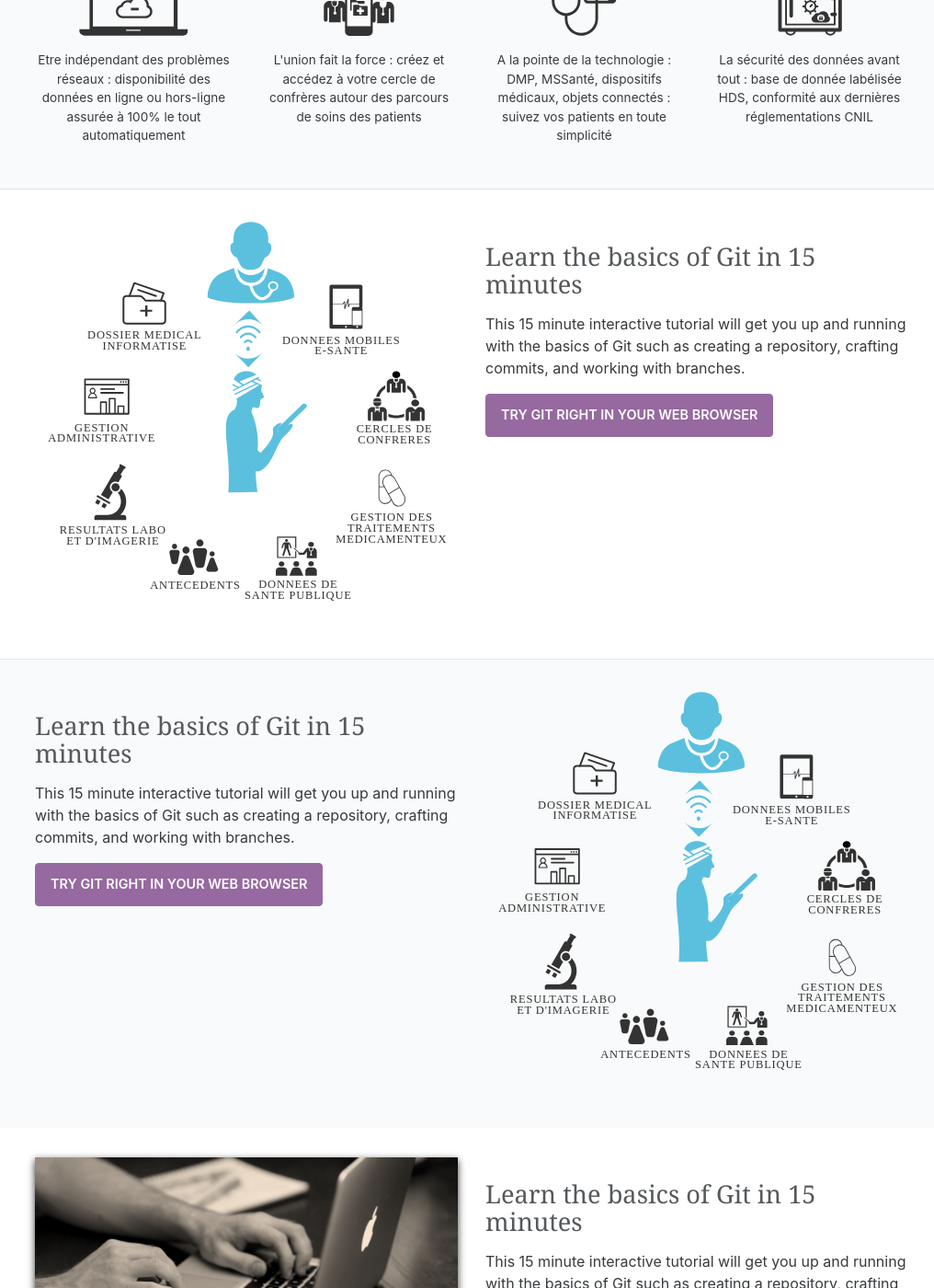
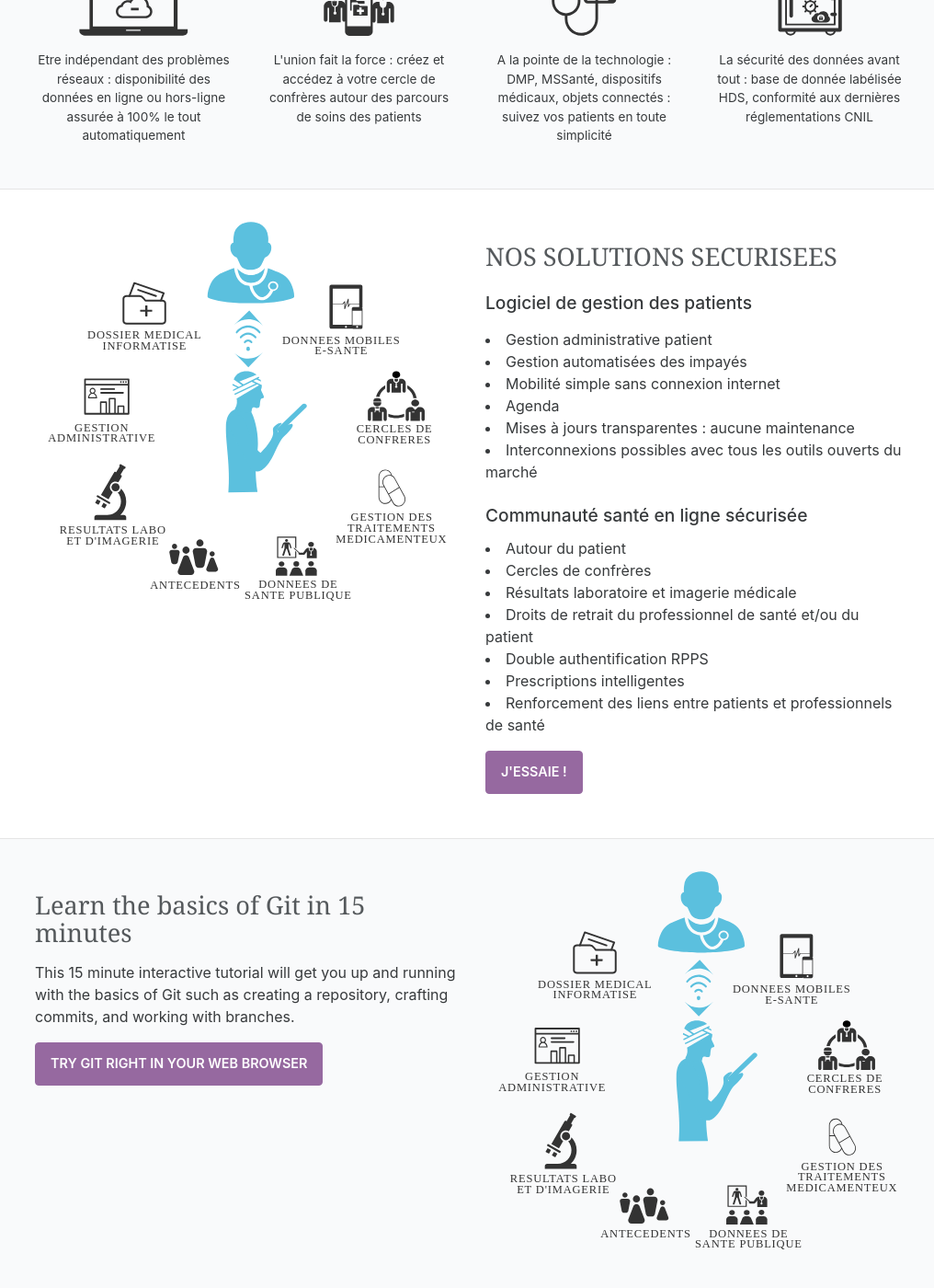
Before and after one commit to medusal/medusal.github.io, a Jekyll site: the page built from _pages/home.html, in a window 1280 px wide and 1400 px high, scrolled down 935 px. Shown: the whole window at 92% size, without its empty margins (127-1143 px from the left). Built offline with Jekyll 4.4.1, drawn with Linux system fonts in a browser that asks for light colours.

Commit message:
Update from Forestry.io - _pages/home.html

```diff
--- a/_pages/home.html
+++ b/_pages/home.html
@@ -60,11 +60,31 @@ permalink: "/"
           <img src="{{ site.baseurl }}/css/img/home/central-medusal-fr-transp.svg" class="w-100">
         </div>
         <div class="col-xs-12 col-md-6">
-          <h2>Learn the basics of Git in 15 minutes</h2>
-          <p>This 15 minute interactive tutorial will get you up and running with the basics of Git such as creating a repository, crafting commits, and working with branches.</p>
+          <h2>NOS SOLUTIONS SECURISEES</h2>
+            <h3>
+                Logiciel de gestion des patients
+            </h3>
+          <p>
+<li>Gestion administrative patient</li>
+<li>Gestion automatisées des impayés</li>
+<li>Mobilité simple sans connexion internet</li>
+<li>Agenda</li>
+<li>Mises à jours transparentes : aucune maintenance</li>
+<li>Interconnexions possibles avec tous les outils ouverts du marché</li>
+
+<h3>
+    Communauté santé en ligne sécurisée
+            </h3>
+<li>Autour du patient</li>
+<li>Cercles de confrères</li>
+<li>Résultats laboratoire et imagerie médicale</li>
+<li>Droits de retrait du professionnel de santé et/ou du patient</li>
+<li>Double authentification RPPS</li>
+<li>Prescriptions intelligentes</li>
+<li>Renforcement des liens entre patients et professionnels de santé</li></p>
           <p>
             <a href="/about" class="btn btn-primary">
-              Try Git right in your web browser
+              J'essaie !
             </a>
           </p>
         </div>
```
